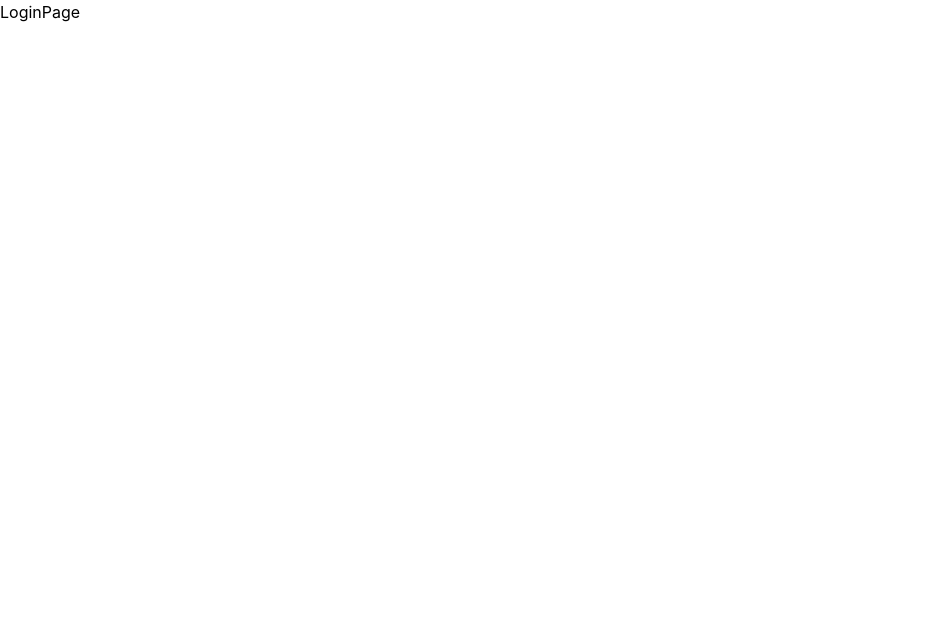
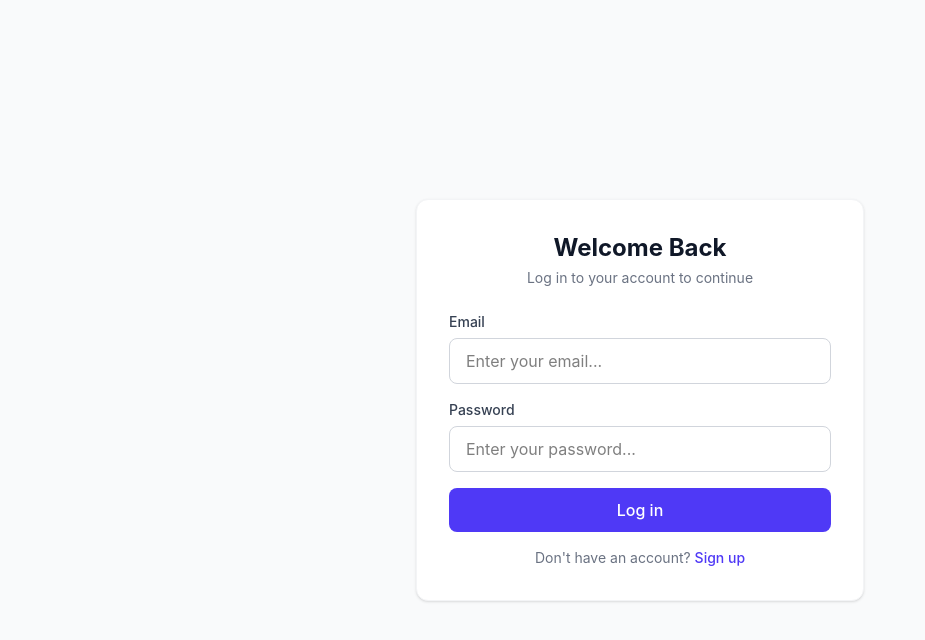
Before and after one commit to Ali-jalili/Form-Flow, a React (Vite) app: page /login in a window 1280 px wide. Shown: the top 640 px of the page, without its empty margins (0-925 px from the left). Built offline with nearby package versions, Linux system fonts and the light colour scheme.

Commit message:
feat(auth): implement login page with styling and navigation

```diff
--- a/src/pages/LoginPage.jsx
+++ b/src/pages/LoginPage.jsx
@@ -1,7 +1,109 @@
 /** @format */
 
+import { useState } from "react";
+import useAuth from "../features/Auth/useAuth";
+import toast from "react-hot-toast";
+import { Link, useNavigate } from "react-router-dom";
+
 function LoginPage() {
-  return <div>LoginPage</div>;
+  const { handleLogin } = useAuth();
+  const navigate = useNavigate();
+  const [email, setEmail] = useState("");
+  const [password, setPassword] = useState("");
+  const [isLoading, setIsLoading] = useState(false);
+
+  async function handleSubmit(e) {
+    e.preventDefault();
+
+    if (!email || !password) {
+      return toast.error("Please fill in all fields.");
+    }
+
+    setIsLoading(true);
+
+    try {
+      await handleLogin(email, password);
+      toast.success("Welcome back...");
+      navigate("/");
+    } catch (error) {
+      toast.error(error.message);
+    } finally {
+      setIsLoading(false);
+    }
+  }
+
+  return (
+    <div className="min-h-screen flex items-center justify-center bg-gray-50 px-4">
+      <div className="bg-white rounded-xl shadow-sm border border-gray-100 p-6 sm:p-8 w-full max-w-md">
+        {/* Header */}
+        <h1 className="text-2xl font-bold text-gray-900 text-center">
+          Welcome Back
+        </h1>
+        <p className="text-sm text-gray-500 text-center mt-1 mb-6">
+          Log in to your account to continue
+        </p>
+
+        {/* Form */}
+        <form onSubmit={handleSubmit} className="space-y-4">
+          {/* Email */}
+          <div>
+            <label
+              htmlFor="email"
+              className="block text-sm font-medium text-gray-700 mb-1.5"
+            >
+              Email
+            </label>
+            <input
+              value={email}
+              onChange={(e) => setEmail(e.target.value)}
+              type="email"
+              placeholder="Enter your email..."
+              id="email"
+              className="w-full px-4 py-2.5 border border-gray-300 rounded-lg focus:ring-2 focus:ring-indigo-500 focus:border-indigo-500 outline-none transition-shadow"
+            />
+          </div>
+
+          {/* Password */}
+          <div>
+            <label
+              htmlFor="password"
+              className="block text-sm font-medium text-gray-700 mb-1.5"
+            >
+              Password
+            </label>
+            <input
+              value={password}
+              onChange={(e) => setPassword(e.target.value)}
+              type="password"
+              placeholder="Enter your password..."
+              id="password"
+              className="w-full px-4 py-2.5 border border-gray-300 rounded-lg focus:ring-2 focus:ring-indigo-500 focus:border-indigo-500 outline-none transition-shadow"
+            />
+          </div>
+
+          {/* Submit */}
+          <button
+            disabled={isLoading}
+            type="submit"
+            className="w-full bg-indigo-600 hover:bg-indigo-700 text-white font-medium py-2.5 px-4 rounded-lg transition-colors disabled:opacity-50 disabled:cursor-not-allowed"
+          >
+            {isLoading ? "Logging in..." : "Log in"}
+          </button>
+        </form>
+
+        {/* Footer */}
+        <p className="text-sm text-gray-500 text-center mt-4">
+          Don't have an account?{" "}
+          <Link
+            to="/signup"
+            className="text-indigo-600 hover:underline font-medium"
+          >
+            Sign up
+          </Link>
+        </p>
+      </div>
+    </div>
+  );
 }
 
 export default LoginPage;
```
